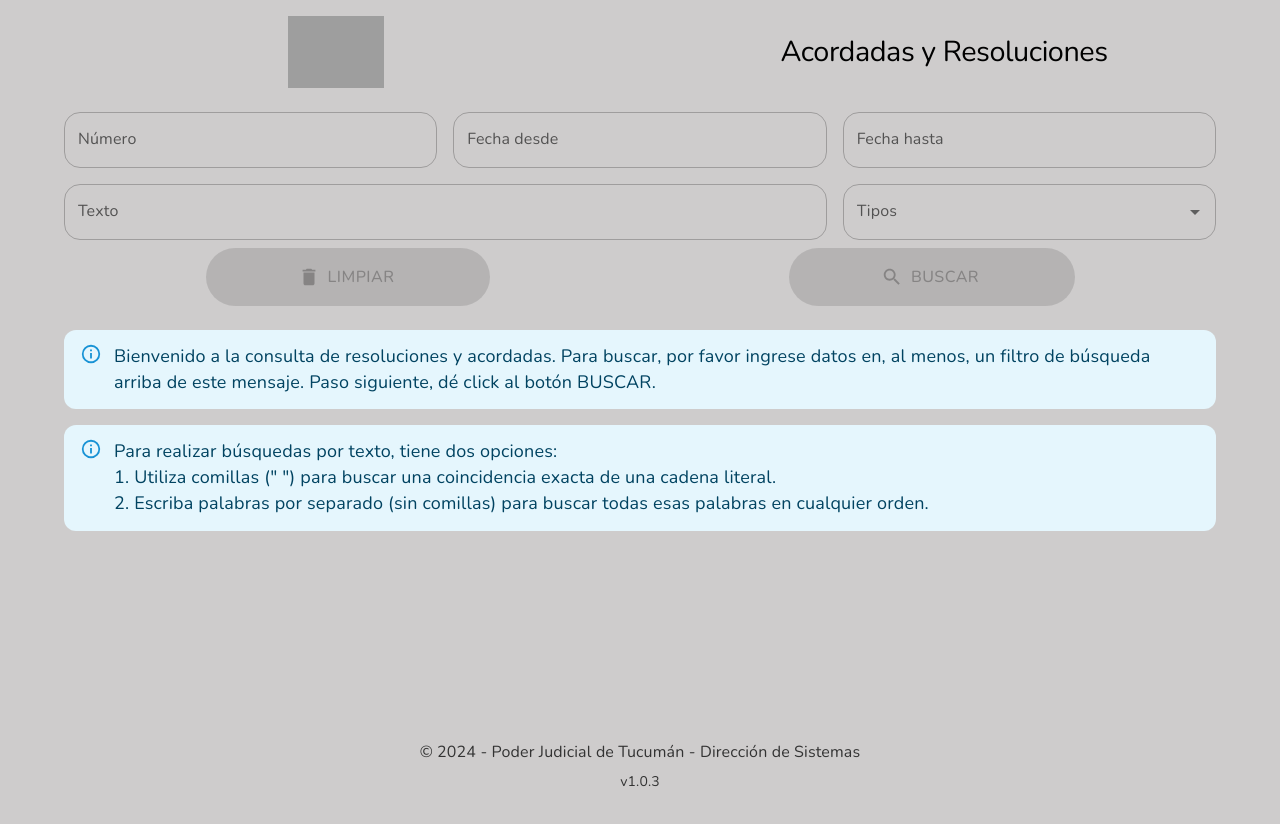
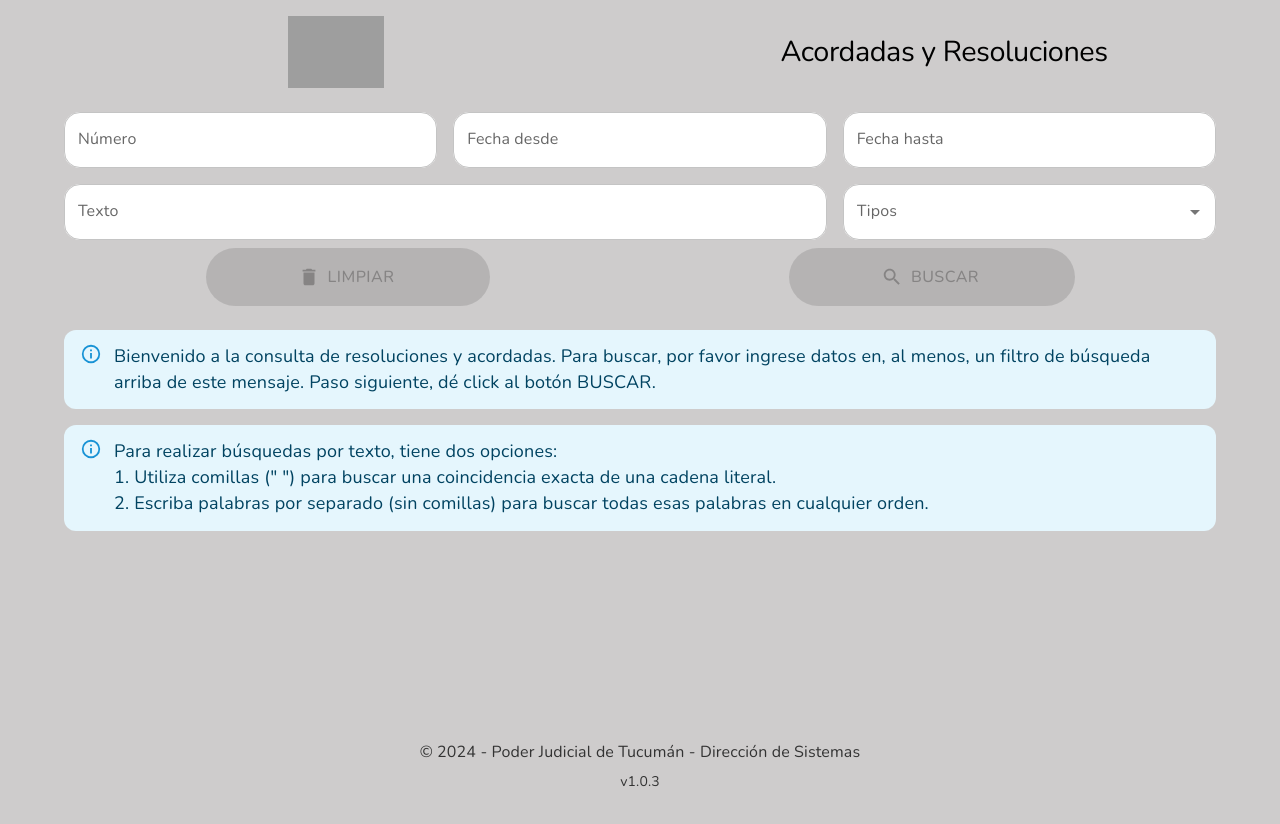
Before and after one commit to Juanivene/Proyecto-acordadas, a React (Vite) app: page / in a window 1280 px wide. Shown: the top 824 px of the page. Built offline with nearby package versions, Linux system fonts and the light colour scheme; grey boxes are pictures that could not be loaded; a web font is replaced by a local one.

Commit message:
feat: background color white in inputs

```diff
--- a/src/Components/Body/Form/FormSearchFilter.jsx
+++ b/src/Components/Body/Form/FormSearchFilter.jsx
@@ -126,6 +126,7 @@ const FormSearchFilter = () => {
             sx={{
               '& .MuiOutlinedInput-root': {
                 borderRadius: '16px',
+                backgroundColor: 'rgb(262, 262, 262)',
               },
             }}
           />
@@ -141,6 +142,7 @@ const FormSearchFilter = () => {
                 sx={{
                   width: '100%',
                   '& .MuiOutlinedInput-root': {
+                    backgroundColor: 'rgb(262, 262, 262)',
                     borderRadius: '16px',
                   },
                 }}
@@ -180,6 +182,7 @@ const FormSearchFilter = () => {
                 sx={{
                   width: '100%',
                   '& .MuiOutlinedInput-root': {
+                    backgroundColor: 'rgb(262, 262, 262)',
                     borderRadius: '16px',
                   },
                 }}
@@ -230,6 +233,7 @@ const FormSearchFilter = () => {
             })}
             sx={{
               '& .MuiOutlinedInput-root': {
+                backgroundColor: 'rgb(262, 262, 262)',
                 borderRadius: '16px',
               },
             }}
@@ -245,6 +249,7 @@ const FormSearchFilter = () => {
               <TextField
                 sx={{
                   '& .MuiOutlinedInput-root': {
+                    backgroundColor: 'rgb(262, 262, 262)',
                     borderRadius: '16px',
                   },
                 }}
```
